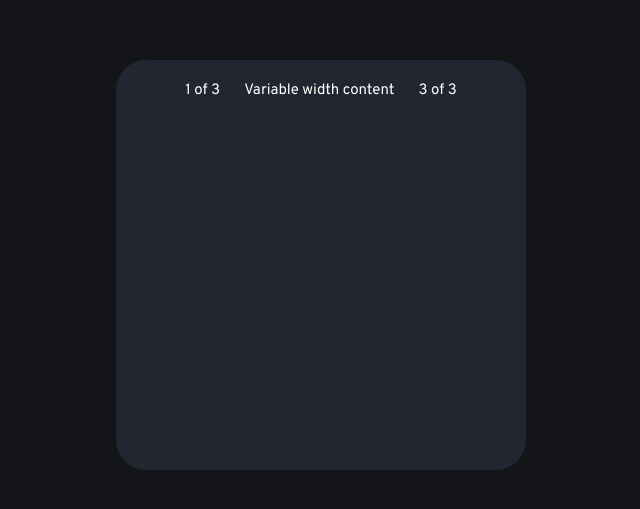
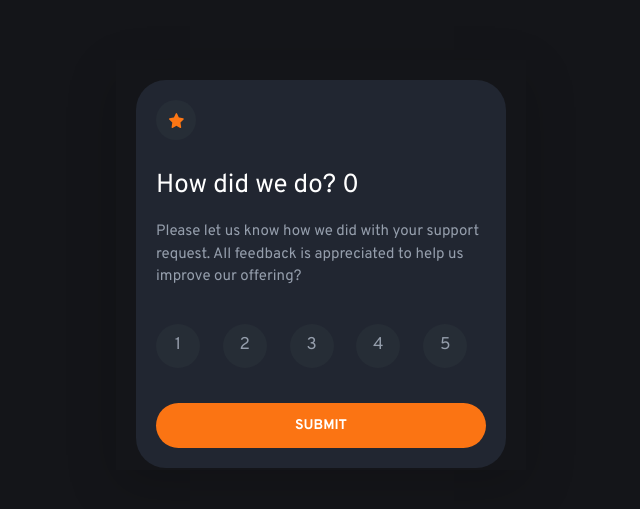
Before and after one commit to onuralpb/fm_ircm, a React (Vite) app: page / in a window 1280 px wide. Shown: the part 135-644 px from the top of the page, without its empty margins (319-959 px from the left). Built offline with nearby package versions, Linux system fonts and the light colour scheme.

Commit message:
General structure created

```diff
--- a/package.json
+++ b/package.json
@@ -10,6 +10,7 @@
   },
   "dependencies": {
     "bootstrap": "^5.2.2",
+    "hover.css": "^2.3.2",
     "react": "^18.2.0",
     "react-bootstrap": "^2.6.0",
     "react-dom": "^18.2.0"
--- a/src/App.jsx
+++ b/src/App.jsx
@@ -1,19 +1,80 @@
+import { useState, useEffect } from "react";
 import "./modules/libs";
+import Image from "./modules/images";
 import Container from "react-bootstrap/Container";
 import Row from "react-bootstrap/Row";
 import Col from "react-bootstrap/Col";
+import Button from "react-bootstrap/Button";
 
 function App() {
+  const [selectedPoint, setSelectedPoint] = useState(0);
+  const [voteStatus, setVoteStatus] = useState(false);
+  console.log("voteStatus: ", voteStatus);
+  const points = [1, 2, 3, 4, 5];
+
   return (
-    <Container className="pageContainer text-center">
-      <Row className="appLayout justify-content-center align-items-center">
+    <Container className="pageContainer">
+      <Row className="appLayout">
         <Col className="d-flex justify-content-center align-items-center">
-          <Row className="appContainer">
+          <Row className="appContainer shadow-lg">
             <Col>
-              <Row className="appContent justify-content-center row-cols-auto align-items-center">
-                <Col>1 of 3</Col>
-                <Col>Variable width content</Col>
-                <Col>3 of 3</Col>
+              <Row>
+                {!voteStatus ? (
+                  <Col className="appContent">
+                    <span className="d-flex justify-content-center align-items-center">
+                      <img src={Image.StarIcon} alt="Star Icon" />
+                    </span>
+                    <h1>How did we do? {selectedPoint}</h1>
+                    <p>
+                      Please let us know how we did with your support request.
+                      All feedback is appreciated to help us improve our
+                      offering?
+                    </p>
+                    <Row className="d-flex justify-content-around align-items-center text-center buttonList gx-1">
+                      {points.map((i) => {
+                        return (
+                          <Col key={i}>
+                            <a href="#" onClick={() => setSelectedPoint(i)}>
+                              {i}
+                            </a>
+                          </Col>
+                        );
+                      })}
+                    </Row>
+                    <div className="d-grid gap-2">
+                      <Button
+                        variant="primary"
+                        size="lg"
+                        className="btn-orange btnSubmit"
+                        onClick={() => setVoteStatus(true)}
+                      >
+                        SUBMIT
+                      </Button>
+                    </div>
+                  </Col>
+                ) : (
+                  <Col className="appContent text-center">
+                    <button
+                      type="button"
+                      className="btn-close btn-close-white"
+                      aria-label="Close"
+                      onClick={() => setVoteStatus(false)}
+                    />
+                    <img
+                      src={Image.ThankyouImg}
+                      alt="Thank You"
+                      className="mb-4"
+                    />
+                    <p>
+                      You Selected {selectedPoint} out of {points.length}
+                    </p>
+                    <h1>Thank You!</h1>
+                    <p>
+                      We appreciate youtaking the time to give a rating. If you
+                      ever need more support, don't hesitate to get in touch
+                    </p>
+                  </Col>
+                )}
               </Row>
             </Col>
           </Row>
--- a/src/assets/scss/_button.scss
+++ b/src/assets/scss/_button.scss
@@ -1,63 +1,23 @@
-.btn-amber {
-    background-color: #558072;
+.btn-orange {
+  background-color: hsl(25, 97%, 53%);
   border: none;
   color: #fff;
-    border-radius: 4px;
-    padding: 11px 26px;
-    font-size: 14px;
+  border-radius: 30px;
+  padding: 12px 26px;
+  font-size: 15px;
+  font-weight: 700;
   &:hover,
   &:focus,
   &:active,
   &.active {
-        background-color: #558072;
-        color: #fff;
+    background-color: #fff !important;
+    color: hsl(25, 97%, 53%) !important;
+    outline: 0;
   }
-    &.btn-xs {
-        padding: 3px 13px;
-        font-size: 12px;
-    }
-    &.btn-sm {
-        padding: 6px 16px;
-        font-size: 12px;
-    }
-    &.btn-lg {
-        padding: 13px 35px;
-        font-size: 17px;
-        font-weight: 600;
+
+  &:active,
+  &.active {
+    background-color: rgb(250, 208, 178) !important;
+    color: hsl(25, 97%, 53%) !important;
   }
 }
-
-.btn-luxorgold_gradient {
-    background-color: #ad8b36;
-    background-image: linear-gradient(34deg, #ddbd6b 0%, #ad8b36 100%);
-    border: none;
-    color: #fff;
-    border-radius: 4px;
-    padding: 11px 26px;
-    font-size: 14px;
-    &:hover,
-    &:focus,
-    &:active,
-    &.active {
-        background-color: #ad8b36;
-        background-image: linear-gradient(34deg, #ddbd6b 0%, #ad8b36 100%);
-        color: #fff;
-    }
-    &.btn-xs {
-        padding: 3px 13px;
-        font-size: 12px;
-    }
-    &.btn-sm {
-        padding: 6px 16px;
-        font-size: 12px;
-    }
-    &.btn-lg {
-        padding: 13px 35px;
-        font-size: 17px;
-        font-weight: 600;
-    }
-}
-
-.btn-dark {
-    margin-top: 20px;
-}
--- a/src/assets/scss/_general.scss
+++ b/src/assets/scss/_general.scss
@@ -13,15 +13,73 @@ body {
     overflow: "hidden";
 
     .appContainer {
-      background: HSL(221, 19%, 16%);
       width: 410px;
       height: 410px;
       overflow: "hidden";
       color: #fff;
-      border-radius: 30px;
+
       .appContent {
+        position: relative;
+        margin: 20px;
         padding: 20px;
-        font-size: 15px;
+        background: HSL(221, 19%, 16%);
+        border-radius: 30px;
+        span {
+          background: HSL(214, 17%, 18%);
+          border-radius: 20px;
+          width: 40px;
+          height: 40px;
+          padding: 5px;
+          margin-bottom: 30px;
+          img {
+            width: 15px;
+            height: 15px;
+          }
+        }
+        h1 {
+          font-size: 26px;
+          color: hsl(0, 0%, 100%);
+          margin-bottom: 20px;
+        }
+        p {
+          font-size: 15px;
+          color: hsl(217, 12%, 63%);
+          margin-bottom: 35px;
+        }
+        .buttonList {
+          margin-bottom: 35px;
+          a {
+            background-color: HSL(214, 17%, 18%);
+            display: flex;
+            width: 44px;
+            height: 44px;
+            align-items: center;
+            justify-content: center;
+            border-radius: 22px;
+            color: hsl(217, 12%, 63%);
+            text-decoration: none;
+            font-size: 17px;
+            &:hover {
+              background-color: HSL(217, 11%, 54%) !important;
+              color: #fff !important;
+            }
+            &:focus,
+            &:active,
+            &.active {
+              background-color: hsl(25, 97%, 53%) !important;
+              color: #fff !important;
+              outline: 0;
+            }
+          }
+        }
+        .btnSubmit {
+          font-size: 14px;
+        }
+        .btn-close {
+          position: absolute;
+          right: 15px;
+          top: 15px;
+        }
       }
     }
   }
--- /dev/null
+++ b/src/modules/images.jsx
@@ -0,0 +1,7 @@
+import StarIcon from "./../assets/svg/icon-star.svg";
+import ThankyouImg from "./../assets/svg/illustration-thank-you.svg";
+
+export default {
+  StarIcon,
+  ThankyouImg,
+};
```
Also changed, not shown: 1 other file (tests, documents, lock files or other folders). Lines whose indentation alone changed are shown as unchanged.
